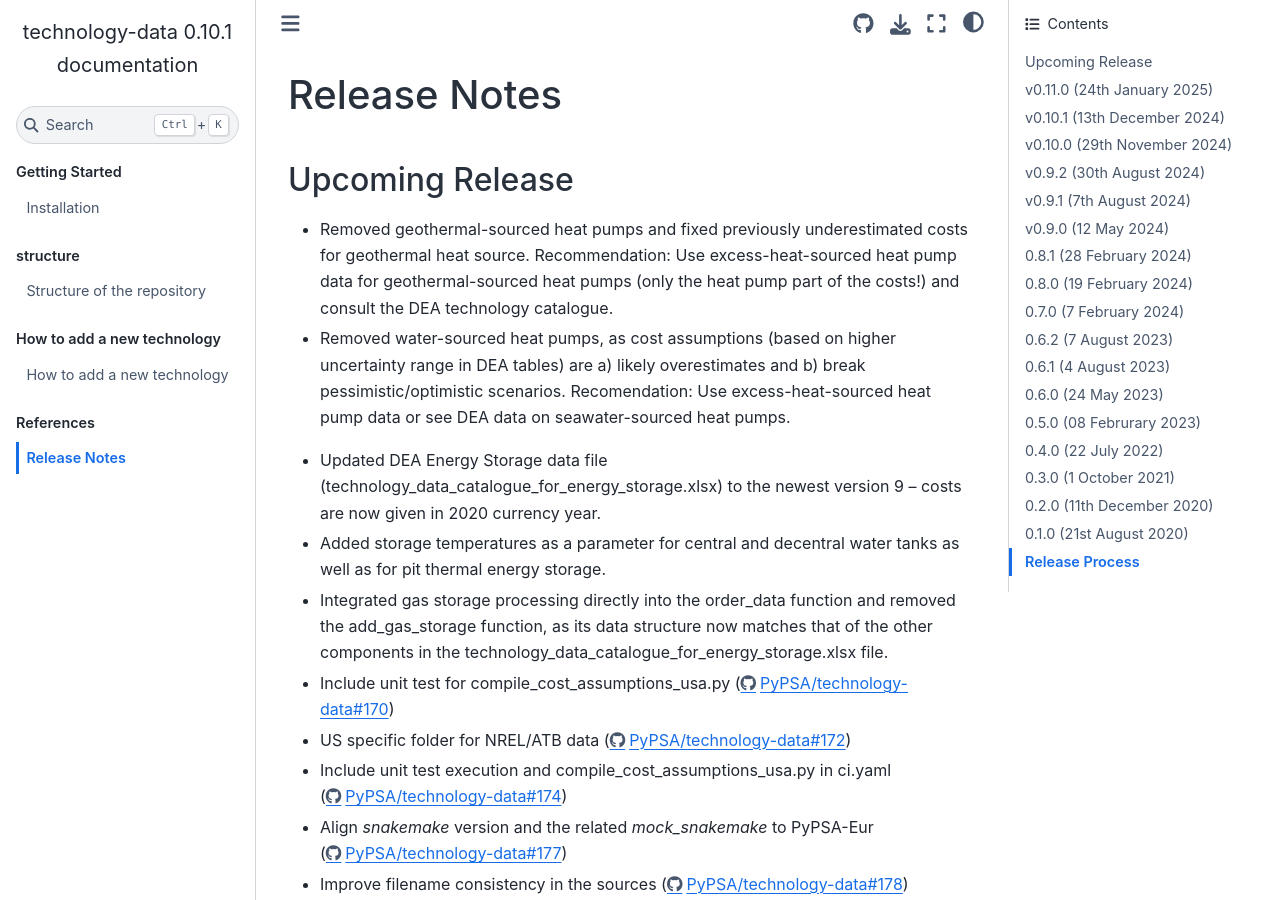
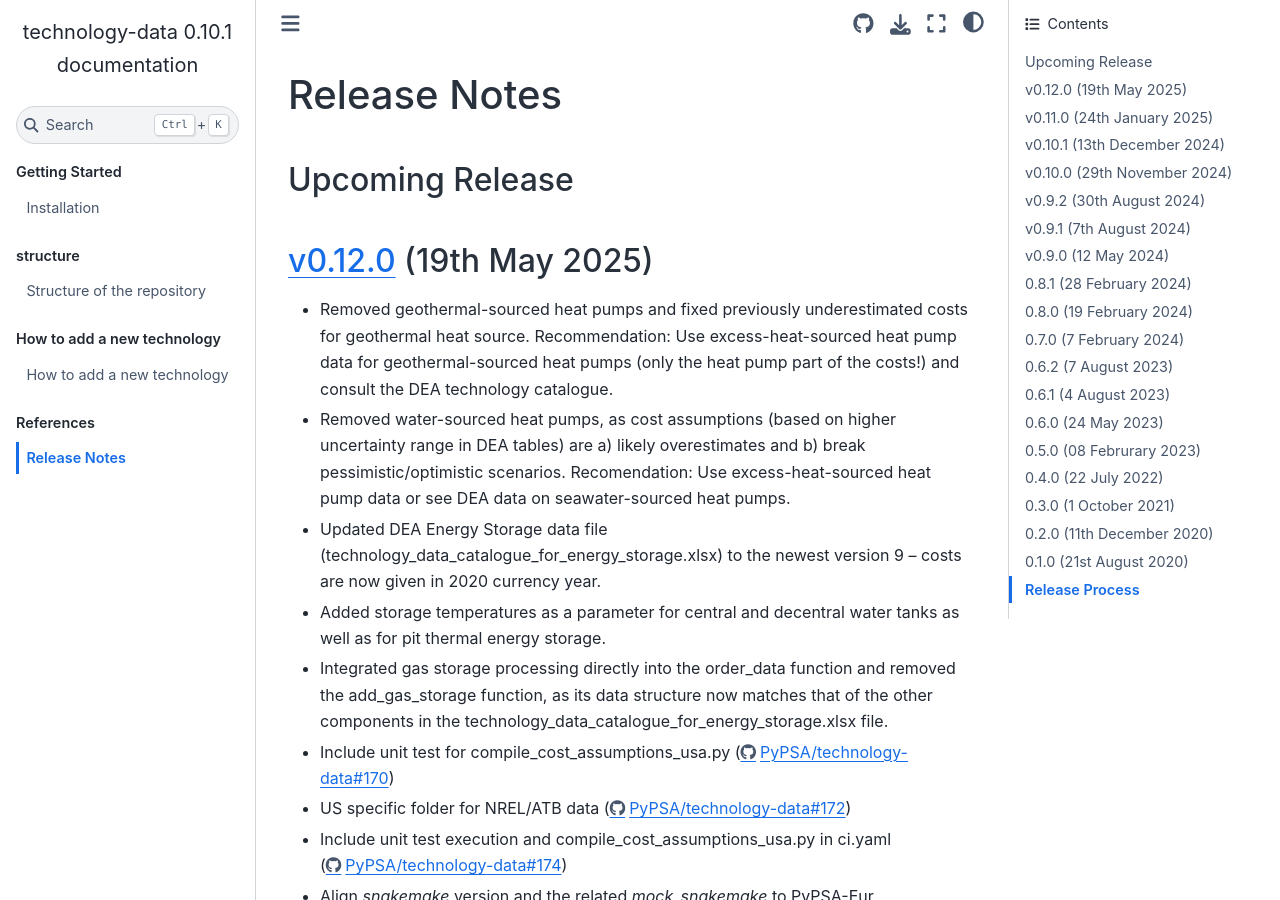
Before and after one commit to PyPSA/technology-data, a Sphinx documentation site: the page built from docs/release_notes.rst, in a window 1280 px wide and 900 px high. Built offline with Sphinx 7.4.7 and the Sphinx Book theme 1.1.4, drawn with Linux system fonts in a browser that asks for light colours.

Commit message:
doc: prepare release v0.12.0

```diff
--- a/docs/release_notes.rst
+++ b/docs/release_notes.rst
@@ -11,14 +11,17 @@
 Upcoming Release
 ================
 
-* Removed geothermal-sourced heat pumps and fixed previously underestimated costs for geothermal heat source. Recommendation: Use excess-heat-sourced heat pump data for geothermal-sourced heat pumps (only the heat pump part of the costs!) and consult the DEA technology catalogue.
-
-* Removed water-sourced heat pumps, as cost assumptions (based on higher uncertainty range in DEA tables) are a) likely overestimates and b) break pessimistic/optimistic scenarios. Recomendation: Use excess-heat-sourced heat pump data or see DEA data on seawater-sourced heat pumps.
-
 .. .. warning::
 
 ..   The features listed below are not released yet, but will be part of the next release!
 ..   To use the features already you have to use the ``master`` branch.
+
+`v0.12.0 <https://github.com/PyPSA/technology-data/releases/tag/v0.12.0>`__ (19th May 2025)
+=======================================================================================
+
+* Removed geothermal-sourced heat pumps and fixed previously underestimated costs for geothermal heat source. Recommendation: Use excess-heat-sourced heat pump data for geothermal-sourced heat pumps (only the heat pump part of the costs!) and consult the DEA technology catalogue.
+
+* Removed water-sourced heat pumps, as cost assumptions (based on higher uncertainty range in DEA tables) are a) likely overestimates and b) break pessimistic/optimistic scenarios. Recomendation: Use excess-heat-sourced heat pump data or see DEA data on seawater-sourced heat pumps.
 
 * Updated DEA Energy Storage data file (technology_data_catalogue_for_energy_storage.xlsx) to the newest version 9 – costs are now given in 2020 currency year.
 
```
